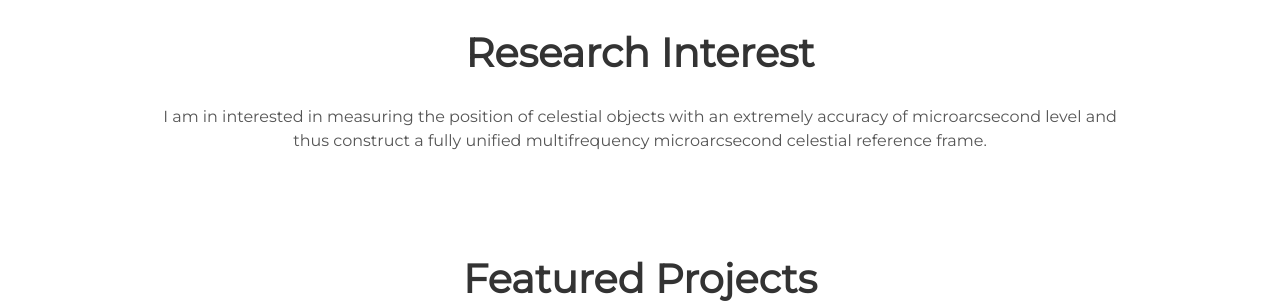
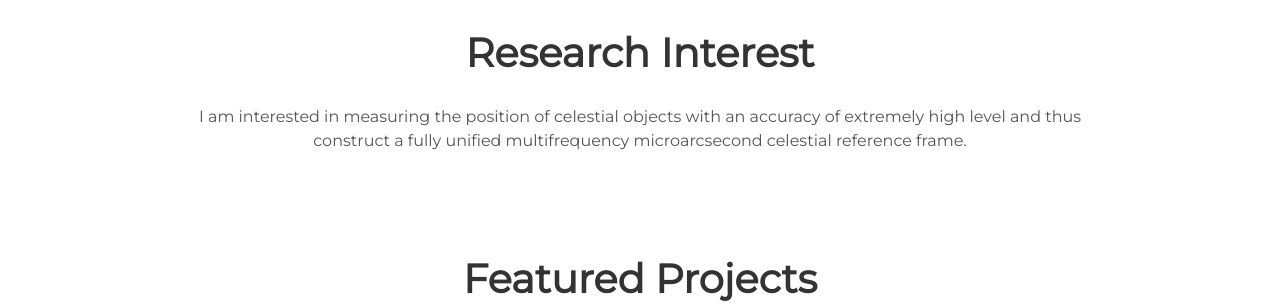
Before and after one commit to Niu-Liu/Niu-Liu.github.io, a Jekyll site: the page built from index.html, in a window 1280 px wide. Shown: the part 952-1255 px from the top of the page. Built offline with Jekyll 4.4.1, drawn with Linux system fonts in a browser that asks for light colours; some web fonts are replaced.

Commit message:
Add new description

```diff
--- a/_config.yml
+++ b/_config.yml
@@ -9,8 +9,8 @@ url: "https://liuniu.fun"
 # User settings
 username: "Niu Liu"
 user_description: |
-  I am in interested in measuring the position of celestial objects with
-  an extremely accuracy of microarcsecond level and thus construct a
+  I am interested in measuring the position of celestial objects with
+  an accuracy of extremely high level and thus construct a
   fully unified multifrequency microarcsecond celestial reference frame.
 user_title: "Reseacher in Astronomy"
 avatar: "bio.png"
```
